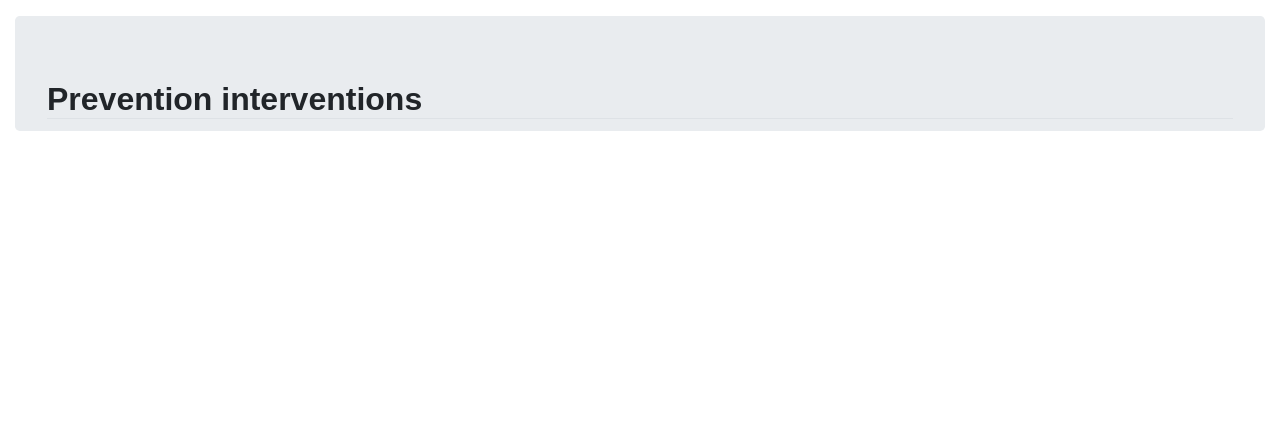
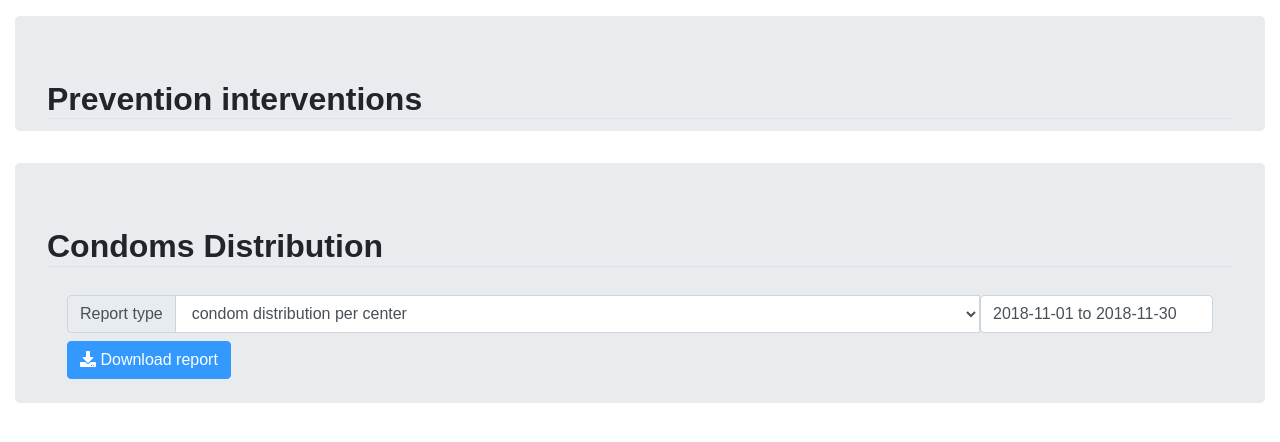
Before and after one commit to tehamalab/hivs, a Django app: template hivs_dash/templates/hivs_dash/reports.html in a window 1280 px wide. Shown: the part 82-524 px from the top of the page. Run offline with Django 3.2, Linux system fonts and the light colour scheme; the template is opened without the code that fills it, so the values that code supplies are empty; some libraries are stand-ins or nearby versions; some web fonts are replaced.

Commit message:
add condom distribution report

```diff
--- a/hivs_dash/static/hivs_dash/js/reports.js
+++ b/hivs_dash/static/hivs_dash/js/reports.js
@@ -19,7 +19,7 @@
             dateRange: {start: '', end: ''},
             reports: {
                 referral: {
-                    label: 'referrals',
+                    label: 'area referrals',
                     link: '',
                     uri: apiRoot + 'prevention/pivot/count',
                     params: {
@@ -36,7 +36,7 @@
                     }
                 },
                 gender: {
-                    label: 'by gender',
+                    label: 'area and gender',
                     link: '',
                     uri: apiRoot + 'prevention/pivot/count',
                     params: {
@@ -52,7 +52,7 @@
                     }
                 },
                 age: {
-                    label: 'by age',
+                    label: 'area and age',
                     link: '',
                     uri: apiRoot + 'prevention/pivot/count',
                     params: {
@@ -68,7 +68,7 @@
                     }
                 },
                 ageRange0151824100: {
-                    label: 'by age range 15-17, 18-24',
+                    label: 'area and age range 15-17, 18-24',
                     link: '',
                     uri: apiRoot + 'prevention/pivot/count',
                     params: {
@@ -86,7 +86,7 @@
                     }
                 },
                 ageRange0152024100: {
-                    label: 'by age range 15-19, 20-24',
+                    label: 'area and age range 15-19, 20-24',
                     link: '',
                     uri: apiRoot + 'prevention/pivot/count',
                     params: {
@@ -104,7 +104,7 @@
                     }
                 },
                 genderAgeRange0151824100: {
-                    label: 'by gender and age range 15-17, 18-24',
+                    label: 'area and gender and age range 15-17, 18-24',
                     link: '',
                     uri: apiRoot + 'prevention/pivot/count',
                     params: {
@@ -122,7 +122,7 @@
                     }
                 },
                 genderAgeRange0152024100: {
-                    label: 'by gender and age range 15-19, 20-24',
+                    label: 'area and gender and age range 15-19, 20-24',
                     link: '',
                     uri: apiRoot + 'prevention/pivot/count',
                     params: {
@@ -143,6 +143,116 @@
 
         },
 
+        condom: {
+            link: '',
+            reportType: 'centers',
+            dateRange: {start: '', end: ''},
+            reports: {
+                centers: {
+                    label: 'condom distribution per center',
+                    link: '',
+                    uri: apiRoot + 'condom/distributions/sum',
+                    params: {
+                        by: ['center__name'],
+                        format: 'csv',
+                        filename: 'condom_distributions_per_center.csv'
+                    }
+                },
+                gender: {
+                    label: 'condom distribution per client gender',
+                    link: '',
+                    uri: apiRoot + 'condom/distributions/sum',
+                    params: {
+                        by: ['gender__name'],
+                        format: 'csv',
+                        filename: 'condom_distributions_per_gender.csv'
+                    }
+                },
+                age: {
+                    label: 'condom distribution per age',
+                    link: '',
+                    uri: apiRoot + 'condom/distributions/sum',
+                    params: {
+                        by: ['age'],
+                        format: 'csv',
+                        filename: 'condom_distributions_per_age.csv'
+                    }
+                },
+                date: {
+                    label: 'condom distribution per date',
+                    link: '',
+                    uri: apiRoot + 'condom/distributions/sum',
+                    params: {
+                        by: ['date'],
+                        format: 'csv',
+                        filename: 'condom_distributions_per_date.csv'
+                    }
+                },
+                attendanceType: {
+                    label: 'condom Ddistribution per attendance type',
+                    link: '',
+                    uri: apiRoot + 'condom/distributions/sum',
+                    params: {
+                        by: ['attendance_type__name'],
+                        format: 'csv',
+                        filename: 'condom_distributions_per_attendance_type.csv'
+                    }
+                },
+                purpose: {
+                    label: 'condom distribution per purpose',
+                    link: '',
+                    uri: apiRoot + 'condom/distributions/sum',
+                    params: {
+                        by: ['purpose__name'],
+                        format: 'csv',
+                        filename: 'condom_distributions_per_purpose.csv'
+                    }
+                },
+                centersGender: {
+                    label: 'condom distribution per center and gender',
+                    link: '',
+                    uri: apiRoot + 'condom/pivot/sum',
+                    params: {
+                        by: ['center__name', 'gender__name'],
+                        rows: 'center__name',
+                        columns: ['gender__name'],
+                        values: ['condoms_count'],
+                        format: 'csv',
+                        totals: 'total',
+                        pivot_type: 'gender',
+                        filename: 'condom_distributions_per_center_and_gender.csv'
+                    }
+                },
+                centersAttendance: {
+                    label: 'condom distribution per center and attendance type',
+                    link: '',
+                    uri: apiRoot + 'condom/pivot/sum',
+                    params: {
+                        by: ['center__name', 'attendance_type__name'],
+                        rows: 'center__name',
+                        columns: ['attendance_type__name'],
+                        values: ['condoms_count'],
+                        format: 'csv',
+                        totals: 'total',
+                        filename: 'condom_distributions_per_center_and_attendance_type.csv'
+                    }
+                },
+                centersPurpose: {
+                    label: 'condom distribution per center and purpose',
+                    link: '',
+                    uri: apiRoot + 'condom/pivot/sum',
+                    params: {
+                        by: ['center__name', 'purpose__name'],
+                        rows: 'center__name',
+                        columns: ['purpose__name'],
+                        values: ['condoms_count'],
+                        format: 'csv',
+                        totals: 'total',
+                        filename: 'condom_distributions_per_center_and_purpose.csv'
+                    }
+                },
+            },
+        },
     },
 
     methods: {
@@ -192,13 +302,37 @@
             ].join('-')) + '.csv'
 
             this.prevention.link = uri + '?' + Qs.stringify(params, { indices: false })
-        }
+        },
+
+        /** Update condom distribution report link. */
+        updateCondomReportLink() {
+            var uri = this.condom.reports[this.condom.reportType].uri
+            var params = JSON.parse(JSON.stringify(this.condom.reports[this.condom.reportType].params));
+
+            params.date__gte = this.condom.dateRange.start
+            params.date__lte = this.condom.dateRange.end
+
+            // filename = service name report_type date_lte date_gte
+            params.filename = slugify([
+                this.condom.reports[this.condom.reportType].label,
+                params.date__lte,
+                'to',
+                params.date__gte
+            ].join('-')) + '.csv'
+
+            this.condom.link = uri + '?' + Qs.stringify(params, { indices: false })
+        },
     },
 
     mounted () {
         var date = new Date();
-        this.prevention.dateRange.start = new Date(date.getFullYear(), date.getMonth(), 1);
-        this.prevention.dateRange.end = new Date(date.getFullYear(), date.getMonth() + 1, 0);
+        var monthStart = new Date(date.getFullYear(), date.getMonth(), 1);
+        var monthEnd = new Date(date.getFullYear(), date.getMonth() + 1, 0);
+
+        this.prevention.dateRange.start = monthStart;
+        this.prevention.dateRange.end = monthEnd;
+        this.condom.dateRange.start = monthStart;
+        this.condom.dateRange.end = monthEnd;
 
         this.getServices();
         this.baywatch([
@@ -208,6 +342,11 @@
                 'prevention.dateRange.end',
             ], this.updatePreventionReportLink.bind(this));
 
+        this.baywatch([
+                'condom.reportType',
+                'condom.dateRange.start',
+                'condom.dateRange.end',
+            ], this.updateCondomReportLink.bind(this));
     }
 
 })
--- a/hivs_dash/templates/hivs_dash/reports.html
+++ b/hivs_dash/templates/hivs_dash/reports.html
@@ -59,7 +59,46 @@
                         </a>
                     </div>
                 </div>
+            </div>
 
+
+            <div class="jumbotron pb-1">
+                <h2 class="border-bottom">Condoms Distribution</h2>
+                <div>
+                    <div class="card-body">
+
+                        <div class="input-group mb-2">
+                            <div class="input-group-prepend">
+                                <span class="input-group-text">Report type</span>
+                            </div>
+
+                            <select class="form-control" v-model="condom.reportType" id="condom-report-type">
+                                <option v-for="option, key in condom.reports" v-bind:value="key">
+                                    {{ option.label }}
+                                </option>
+                            </select>
+                            <div class="datepicker-trigger">
+                                <input
+                                    class="form-control"
+                                    type="text"
+                                    id="trigger-range-condom"
+                                    :value=" condom.dateRange.start + ' to ' + condom.dateRange.end">
+                                <airbnb-style-datepicker
+                                    :trigger-element-id="'trigger-range-condom'"
+                                    :date-one="condom.dateRange.start"
+                                    :date-two="condom.dateRange.end"
+                                    v-on:date-one-selected="function(val) { condom.dateRange.start = val }"
+                                    v-on:date-two-selected="function(val) { condom.dateRange.end = val }"
+                                ></airbnb-style-datepicker>
+                            </div>
+                        </div>
+
+                        <a :href="condom.link" class="btn btn-primary" target="_blank">
+                            <i class="fas fa-download"></i>
+                            Download report
+                        </a>
+                    </div>
+                </div>
             </div>
 
         </div>
```
Also changed, not shown: hivs_cd/api/views.py (+15 -14 lines).
